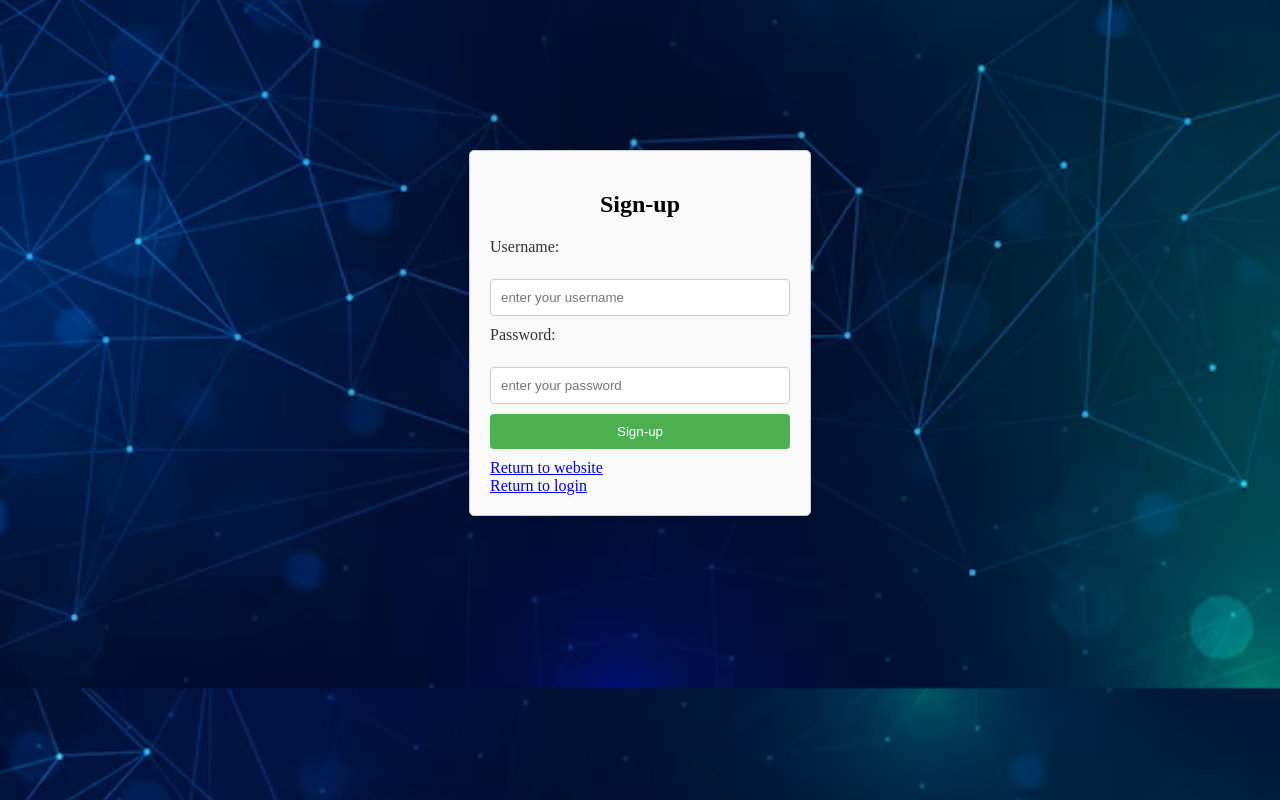
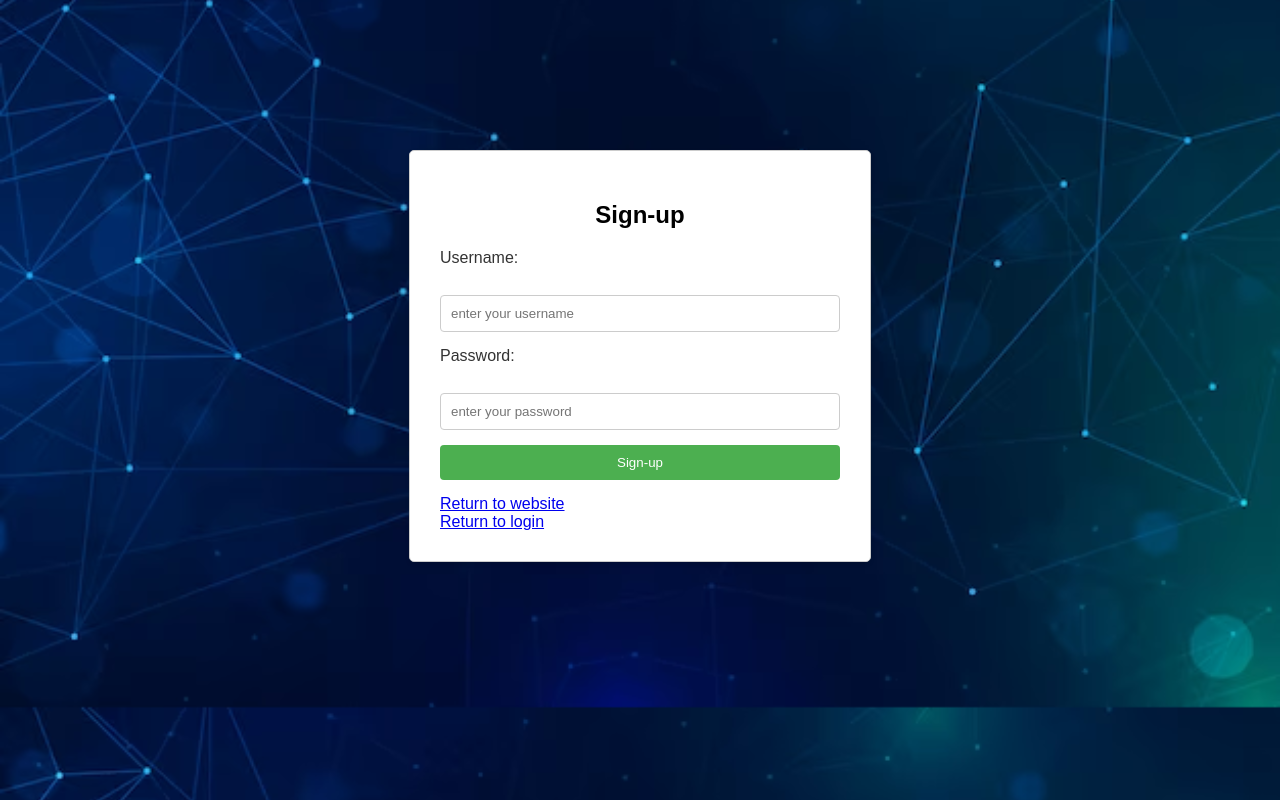
Before and after one commit to Jjo365/project, a PHP site: page /create.php in a window 1280 px wide. Run offline with PHP 8.4, Linux system fonts and the light colour scheme.

Commit message:
Update styles4.css
Dans cette version modifiée, j'ai apporté les ajustements suivants :

J'ai ajouté la propriété font-family à la règle body pour définir une police de caractères par défaut.
J'ai augmenté la largeur du formulaire (form) à 400px pour le rendre plus spacieux.
J'ai ajouté une marge inférieure (margin-bottom) au titre principal (h1) pour le séparer légèrement du reste du formulaire.
J'ai augmenté la marge inférieure (margin-bottom) des labels pour les espacer davantage des champs de saisie.
J'ai augmenté la marge inférieure (margin-bottom) des champs de saisie pour les espacer davantage les uns des autres.
J'ai augmenté la marge supérieure (margin-top) du bouton de connexion (.login) pour le séparer du formulaire.
J'ai ajouté une marge automatique (margin: 0 auto;) au bouton de connexion (.login) pour le centrer horizontalement dans son conteneur.
J'ai ajusté la marge supérieure (margin-top) du bouton de connexion (.login a) pour le séparer légèrement du bouton lui-même.

```diff
--- a/styles4.css
+++ b/styles4.css
@@ -2,21 +2,30 @@ body {
   background-image: url('img3.avif');
   background-size: cover;
   background-position: center;
+  font-family: Arial, sans-serif;
+  margin: 0;
+  padding: 0;
 }
 
 form {
-  width: 300px;
+  width: 400px;
   margin: 150px auto 0;
-  padding: 20px;
+  padding: 30px;
   border: 1px solid #ccc;
   border-radius: 5px;
-  background-color: #f9f9f9;
+  background-color: #fff;
   box-shadow: 0 2px 4px rgba(0, 0, 0, 0.1);
+}
+
+h1 {
+  text-align: center;
+  color: #333;
+  margin-bottom: 20px;
 }
 
 label {
   display: block;
-  margin-bottom: 5px;
+  margin-bottom: 10px;
   color: #333;
 }
 
@@ -26,7 +35,7 @@ input[type="email"],
 input[type="submit"] {
   width: 100%;
   padding: 10px;
-  margin-bottom: 10px;
+  margin-bottom: 15px;
   border: 1px solid #ccc;
   border-radius: 4px;
   box-sizing: border-box;
@@ -48,9 +57,11 @@ input[type="submit"]:hover {
   border: 2px solid #333;
   padding: 10px;
   width: 150px;
+  margin: 0 auto;
   text-align: center;
   border-radius: 5px;
   background-color: #f0f0f0;
+  margin-top: 20px;
 }
 
 .login a {
```
